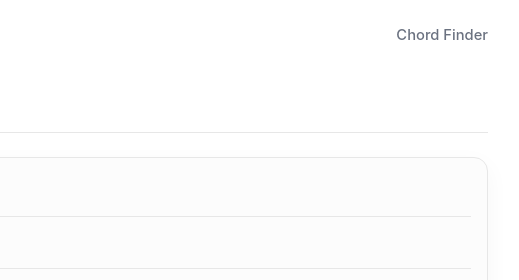
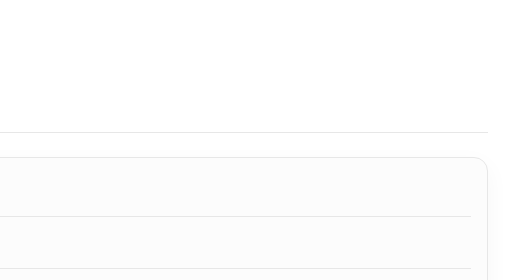
Before and after one commit to tangkk/chord-sheet-site, an Astro site: page / in a window 1280 px wide. Shown: the top 280 px of the page, 582-1101 px from the left. Built offline with nearby package versions, Linux system fonts and the light colour scheme; Astro itself is replaced by a stand-in of ours.

Commit message:
Remove chord finder link from home page

```diff
--- a/src/pages/index.astro
+++ b/src/pages/index.astro
@@ -8,14 +8,11 @@ const baseUrl = import.meta.env.BASE_URL.endsWith('/') ? import.meta.env.BASE_UR
 ---
 
 <Layout title="tangkk 的个人和弦谱库" description="tangkk 的个人和弦谱库">
-  <header class="home-hero home-hero--with-action">
+  <header class="home-hero">
     <img class="home-avatar" src={`${baseUrl}me.jpg`} alt="tangkk avatar" />
     <div class="home-hero-copy">
       <p class="home-eyebrow">tangkk.github.io/chord-sheet-site</p>
       <h1 class="site-title home-title">Chord Sheets</h1>
-    </div>
-    <div class="hero-link-row align-right-top home-hero-action">
-      <a href={`${baseUrl}chords/`} class="hero-link">Chord Finder</a>
     </div>
   </header>
 
```
